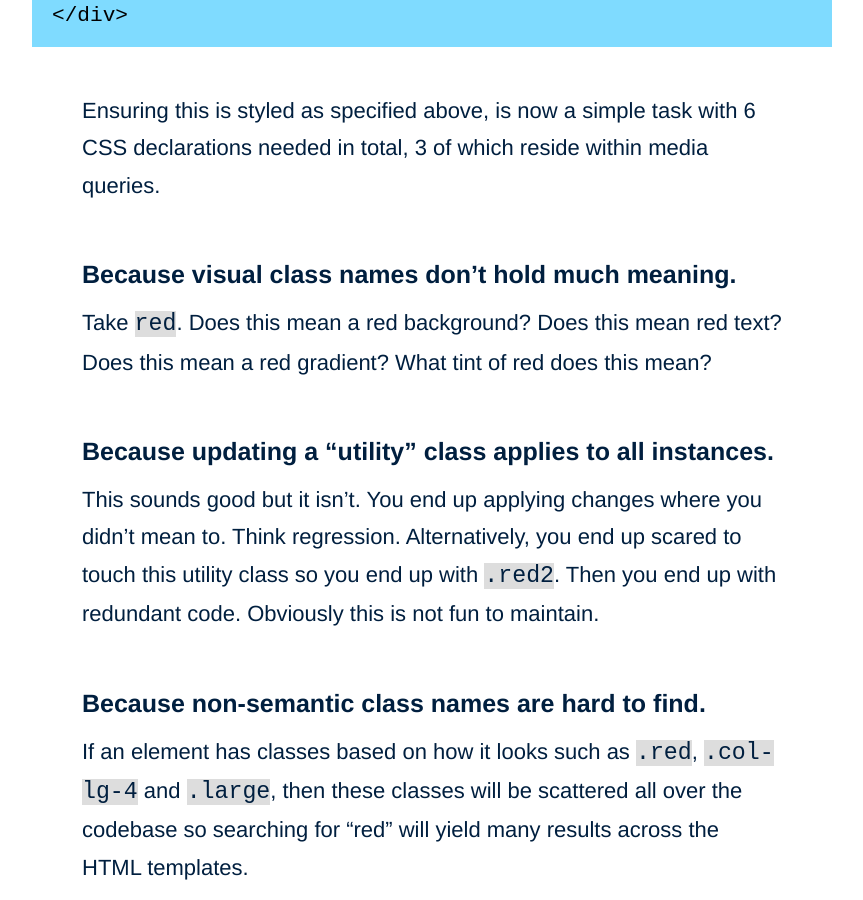
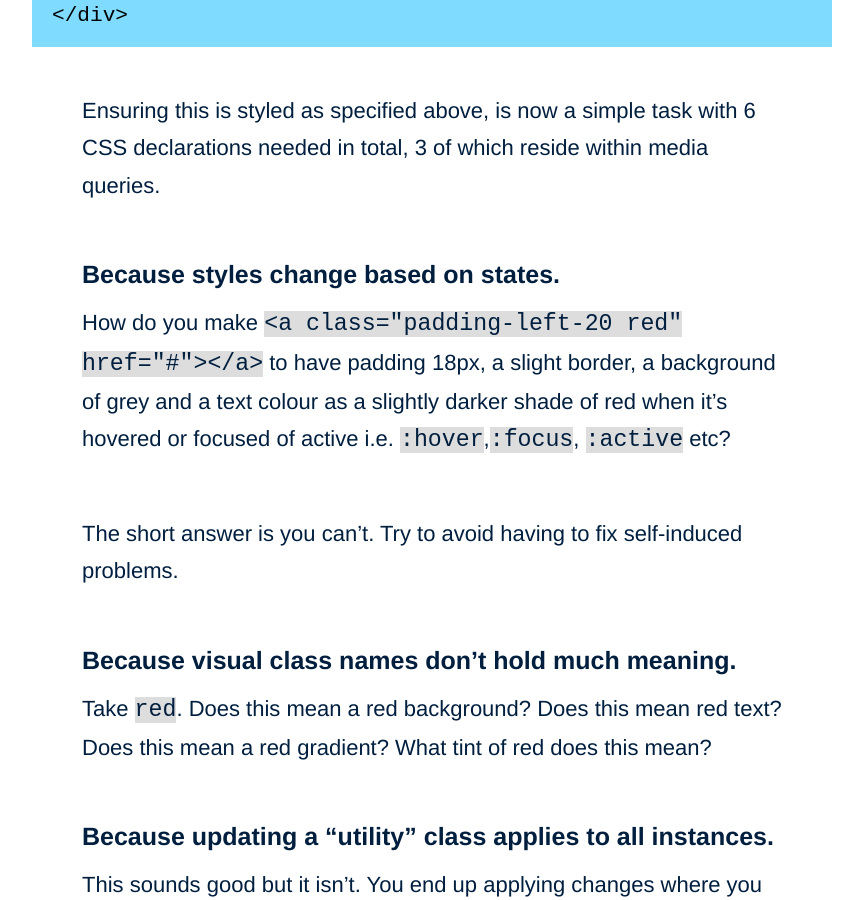
Before and after one commit to adamsilver/maintainablecss.com-jekyll, a Jekyll site: the page built from _chapters/03-reuse.md, in a window 1280 px wide and 900 px high, scrolled down 2568 px. Shown: the whole window, without its empty margins (208-1071 px from the left). Built offline with Jekyll 4.4.1, drawn with Linux system fonts in a browser that asks for light colours.

Commit message:
hover state problem

```diff
--- a/_chapters/03-reuse.md
+++ b/_chapters/03-reuse.md
@@ -56,6 +56,12 @@ Alternatively, take the following semantic mark-up that doesn't attempt to reuse
 
 Ensuring this is styled as specified above, is now a simple task with 6 CSS declarations needed in total, 3 of which reside within media queries.
 
+## Because styles change based on states.
+
+How do you make `<a class="padding-left-20 red" href="#"></a>` to have padding 18px, a slight border, a background of grey and a text colour as a slightly darker shade of red when it's hovered or focused of active i.e. `:hover`,`:focus`, `:active` etc?
+
+The short answer is you can't. Try to avoid having to fix self-induced problems.
+
 ## Because visual class names don't hold much meaning.
 
 Take `red`. Does this mean a red background? Does this mean red text? Does this mean a red gradient? What tint of red does this mean?
```
